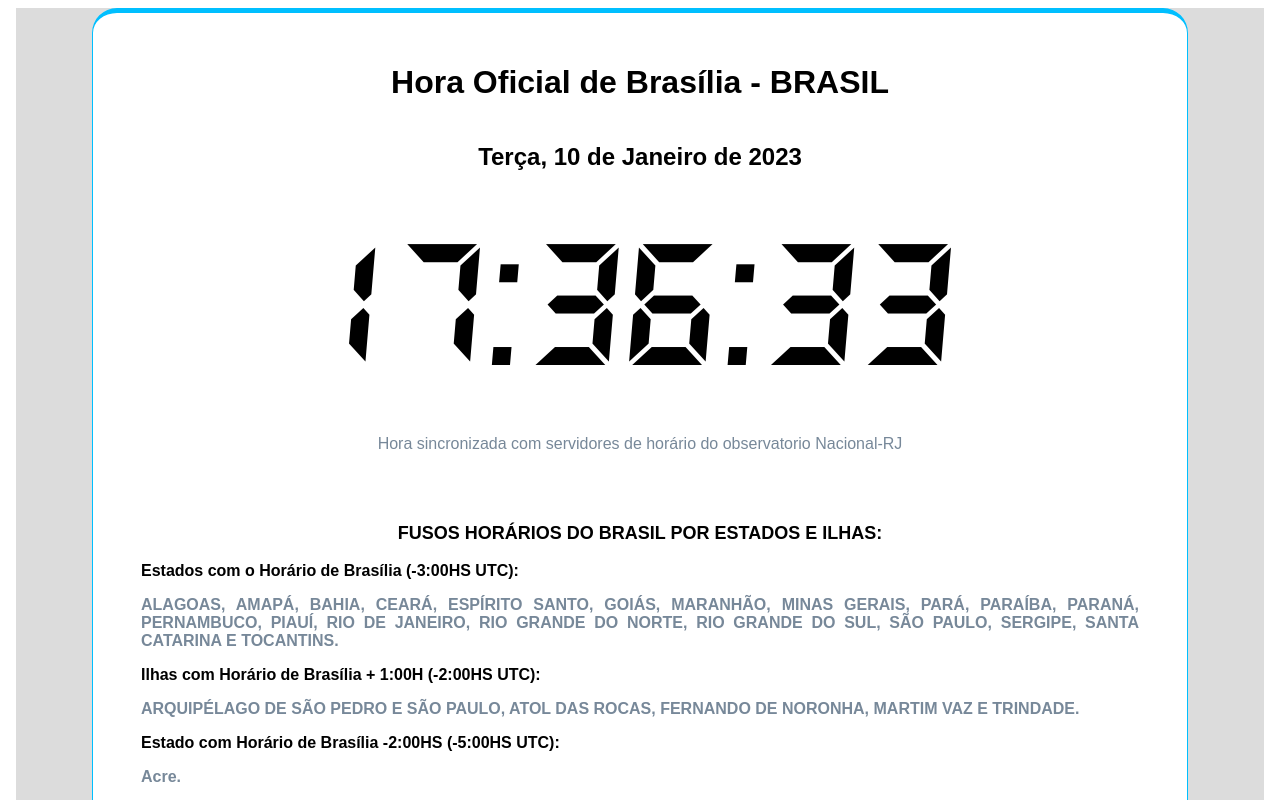
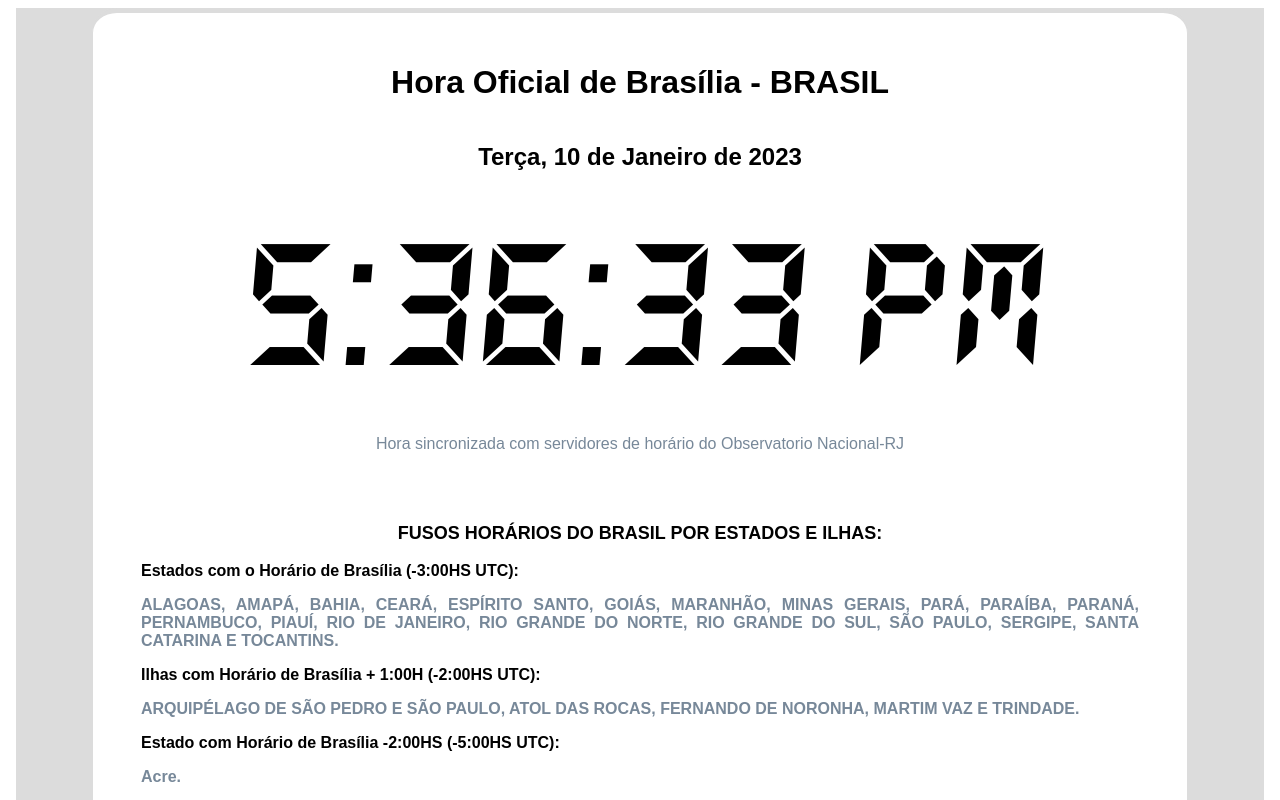
Before and after one commit to theus26/Horario-Ofical, a Vue app: page / in a window 1280 px wide. Shown: the top 800 px of the page. Built offline with nearby package versions, Linux system fonts and the light colour scheme; what vue-moment would draw is missing.

Commit message:
Refactor: refatorado forma de exibir os horarios usando moment.js

```diff
--- a/src/components/ContainerBox.vue
+++ b/src/components/ContainerBox.vue
@@ -21,7 +21,7 @@
       flex-direction: column;
       background-color: white;
       padding: 3rem;
-      border-color: #00BFFF;
+      border-color: #DCDCDC;;
       border-width: 5px 0.5px 5px 0.5px;
       border-style: solid;
       border-radius: 25px 25px 25px 25px;
--- a/src/views/HomeView.vue
+++ b/src/views/HomeView.vue
@@ -25,7 +25,7 @@
 
         <div class="container-text">
           <p class="text">
-            Hora sincronizada com servidores de horário do observatorio
+            Hora sincronizada com servidores de horário do Observatorio
             Nacional-RJ
           </p>
           <br />
@@ -148,7 +148,8 @@
 // @ is an alias to /src
 
 import ContainerBox from "@/components/ContainerBox.vue";
-
+import moment from 'moment'
+moment.locale('pt-br');
 export default {
   name: "HomeView",
   components: {
@@ -198,22 +199,23 @@ export default {
       this.dayComplete = dayCompleted;
     },
     GetTimeToday() {
-      var today = new Date();
-      var h = today.getHours();
-      var m = today.getMinutes();
-      var s = today.getSeconds();
-      console.log(h);
-      console.log(m);
-      console.log(s);
 
-      h = h < 10 ? "0" + h : h;
-      m = m < 10 ? "0" + m : m;
-      s = s < 10 ? "0" + s : s;
+      var date = moment().format('LTS');
+      this.hours = date
+      // var today = new Date();
+      // var h = today.getHours();
+      // var m = today.getMinutes();
+      // var s = today.getSeconds();
 
-      const horas = h + ":" + m + ":" + s;
-      this.hours = horas;
 
-      console.log(horas);
+      // h = h < 10 ? "0" + h : h;
+      // m = m < 10 ? "0" + m : m;
+      // s = s < 10 ? "0" + s : s;
+
+      // const horas = h + ":" + m + ":" + s;
+      // //this.hours = horas;
+
+
     },
   },
   mounted() {
@@ -222,6 +224,7 @@ export default {
     setInterval(() => {
       this.GetTimeToday();
     }, 500);
+
   },
 };
 </script>
```
